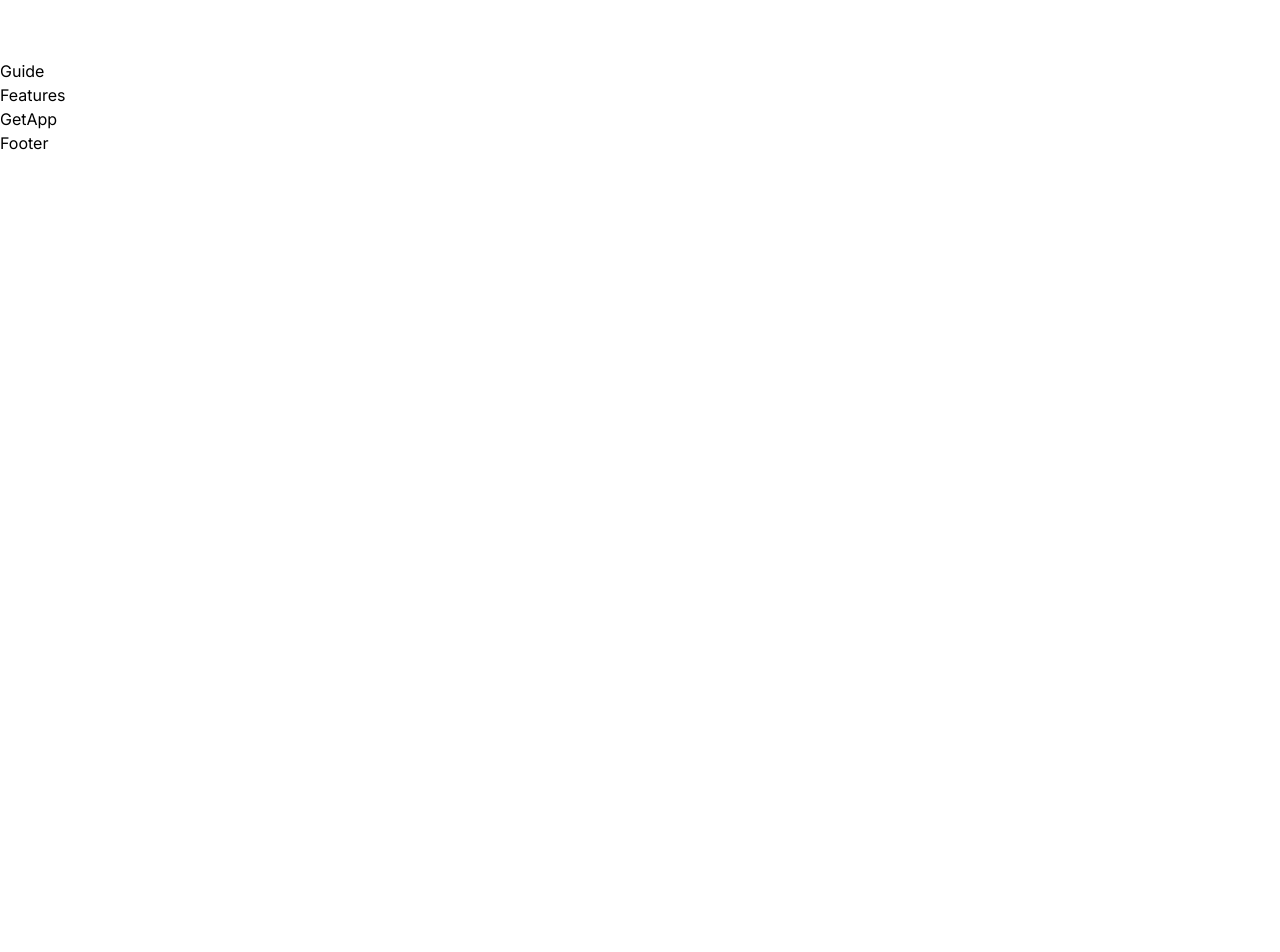
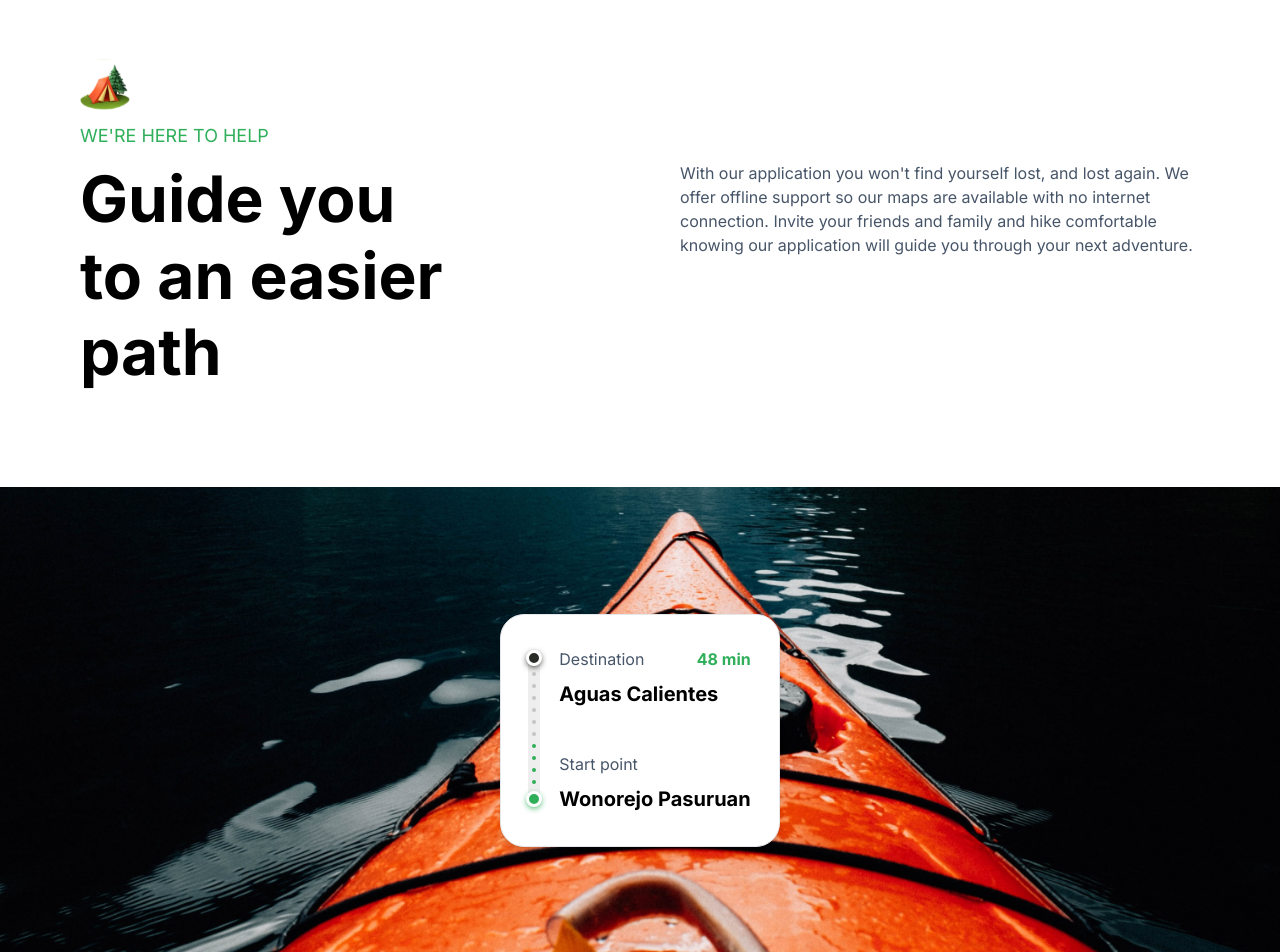
Before and after one commit to portercol/travel-app, a Next.js app: page / in a window 1280 px wide. Shown: the part 1760-2712 px from the top of the page. Before the commit the page ends 1915 px from the top, so only its background shows below. Built offline with nearby package versions, Linux system fonts and the light colour scheme.

Commit message:
added entire guide component & made small adjustments to hero component

```diff
--- a/components/Guide.tsx
+++ b/components/Guide.tsx
@@ -1,9 +1,55 @@
-import React from 'react'
+import Image from "next/image";
+import React from "react";
 
 const Guide = () => {
   return (
-    <div>Guide</div>
-  )
-}
+    <section className="flexCenter flex-col">
+      <div className="padding-container max-container w-full pb-24">
+        <Image src="/camp.svg" alt="camp icon" width={50} height={50} />
+        <p className="uppercase regular-18 my-3 text-green-50">
+          We're here to help
+        </p>
+        <div className="flex flex-wrap justify-between gap-5 lg:gap-6">
+          <h2 className="bold-40 lg:bold-64 xl:max-w-[390px]">
+            Guide you to an easier path
+          </h2>
+          <p className="regular-16 text-slate-600 xl:max-w-[520px]">
+            With our application you won't find yourself lost, and lost again.
+            We offer offline support so our maps are available with no internet
+            connection. Invite your friends and family and hike comfortable
+            knowing our application will guide you through your next adventure.
+          </p>
+        </div>
+      </div>
 
-export default Guide
+      <div className="flexCenter max-container relative w-full">
+        <Image
+          src="/boat.png"
+          alt="boat"
+          width={1440}
+          height={580}
+          className="w-full object-cover object-center 2xl:rounded-5xl"
+        />
+        <div className="absolute flex bg-white py-8 pl-5 pr-7 gap-3 rounded-3xl border shadow-md md:left-[5%].lg:top-20">
+          <Image src="/meter.svg" alt="meter icon" width={16} height={158} className="h-full w-auto" />
+          <div className="flexBetween flex-col">
+            <div className="flex w-full flex-col">
+              <div className="flexBetween w-full">
+                <p className="regular-16 text-slate-600">Destination</p>
+                <p className="bold-16 text-green-50">48 min</p>
+              </div>
+              <p className="bold-20 mt-2">Aguas Calientes</p>
+            </div>
+
+            <div className="flex w-full flex-col">
+              <p className="regular-16 text-slate-600">Start point</p>
+              <h4 className="bold-20 mt-2 whitespace-nowrap">Wonorejo Pasuruan</h4>
+            </div>
+          </div>
+        </div>
+      </div>
+    </section>
+  );
+};
+
+export default Guide;
--- a/components/Hero.tsx
+++ b/components/Hero.tsx
@@ -37,8 +37,8 @@
               ))}
           </div>
           <p className="bold-16 lg:bold-20 text-cyan-600">
-            200k
-            <span className="regular-16 lg:regular-20 ml-1">Great reviews</span>
+            25k
+            <span className="regular-16 lg:regular-20 ml-1">reviews</span>
           </p>
         </div>
         <div className="flex flex-col w-full gap-3 sm:flex-row">
```
